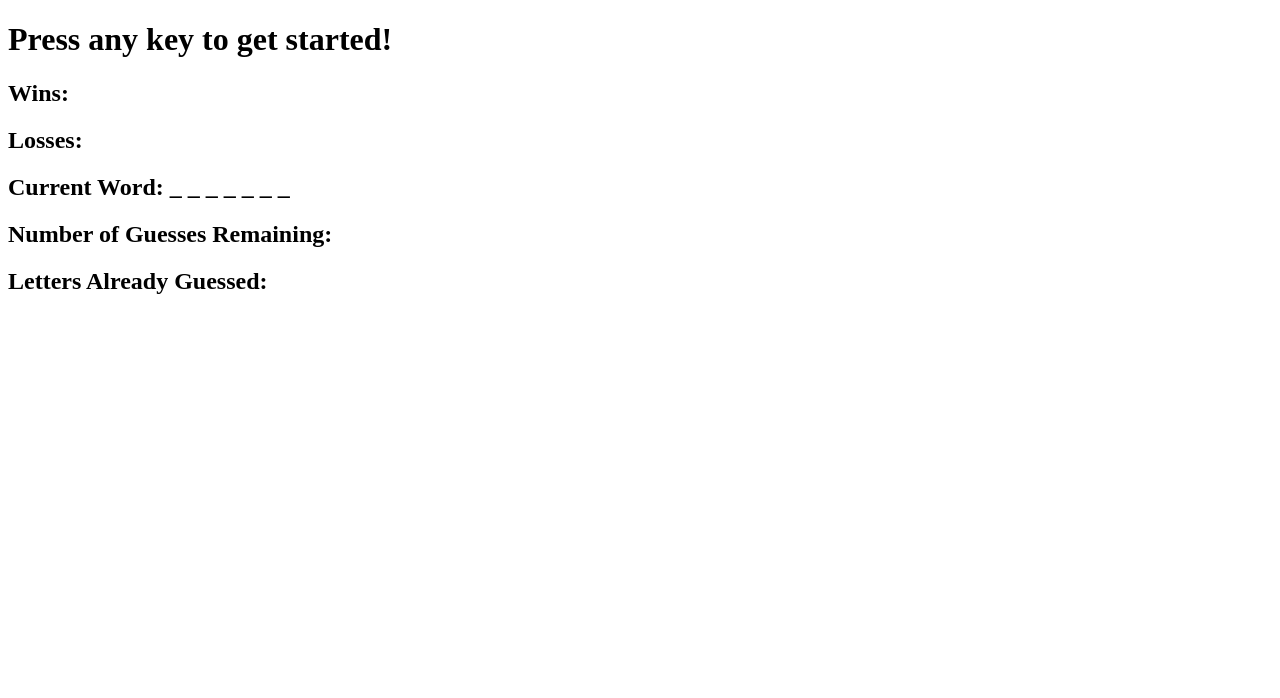
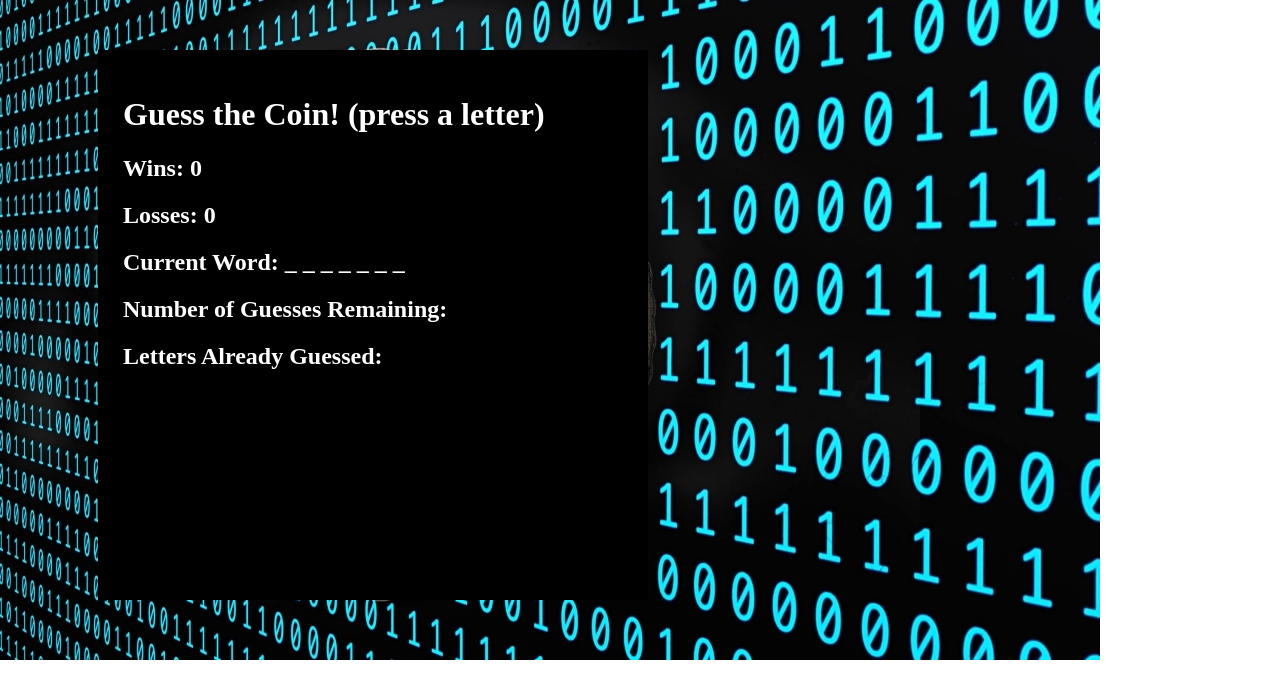
Before and after one commit to lieu510/Hangman-Game, a plain HTML site: page index.html in a window 1280 px wide. Drawn offline with Linux system fonts and the light colour scheme.

Commit message:
add images

```diff
--- a/assets/css/style.css
+++ b/assets/css/style.css
@@ -0,0 +1,18 @@
+body {
+    background-image: url("../images/background.jpg");
+    background-repeat: no-repeat;
+}
+#game {
+    background-color: black;
+    color: white;
+    width: 500px;
+    height: 500px;
+    margin: 50px 90px;
+    padding: 25px;
+}
+
+#icon img {
+    width: 150px;
+    height: 150px;
+    background-color: white;
+}
--- a/assets/javascript/game.js
+++ b/assets/javascript/game.js
@@ -8,7 +8,9 @@
     var word = document.getElementById("word");
     //Tracks guesses, wins and losses
     var winCount = 0;
+    wins.textContent = winCount;
     var lossCount = 0;
+    losses.textContent = lossCount;
     var guessCount = 15;
     //Tracks round number and sets current word.
     var round = 0;
@@ -58,6 +60,8 @@
             }
             //Checks if all letters in current word have been guessed (win).
             if (correctLetters.join("") == currentWord) {
+                alert("Great Job!");
+                document.getElementById("icon").innerHTML = "<img src='assets/images/" + currentWord + ".png'>";
                 winCount++
                 wins.textContent = winCount;
                 round++
@@ -82,6 +86,7 @@
                 }
 
             } else if (guessCount == 0) {
+                alert("The coin was: " + currentWord);
                 lossCount++
                 losses.textContent = lossCount;
                 round++
--- a/index.html
+++ b/index.html
@@ -5,18 +5,19 @@
   <meta charset="UTF-8">
   <title>Hangman-Game
   </title>
-
+  <link rel="stylesheet" type="text/css" href="assets/css/style.css">
 </head>
 
 <body>
 
   <div id="game">
-        <h1><span id="status">Press any key to get started!</span></h1>
-        <h2>Wins: <span id="wins"></span></h2>
-        <h2>Losses: <span id="losses"></span></h2>
-        <h2>Current Word: <span id="word"></span></h2>
-        <h2>Number of Guesses Remaining: <span id="guesses"></span></h2>
-        <h2>Letters Already Guessed: <span id="user"></span></h2>
+      <h1><span id="status">Guess the Coin! (press a letter)</span></h1>
+      <h2>Wins: <span id="wins"></span></h2>
+      <h2>Losses: <span id="losses"></span></h2>
+      <h2>Current Word: <span id="word"></span></h2>
+      <h2>Number of Guesses Remaining: <span id="guesses"></span></h2>
+      <h2>Letters Already Guessed: <span id="user"></span></h2>
+      <div id="icon"></div>
   </div>
 
   <script type="text/javascript" src="assets/javascript/game.js"></script>
```
Also changed, not shown: assets/images/background.jpg (added), assets/images/bitcoin.png (added), assets/images/ethereum.png (added), assets/images/litecoin.png (added).
